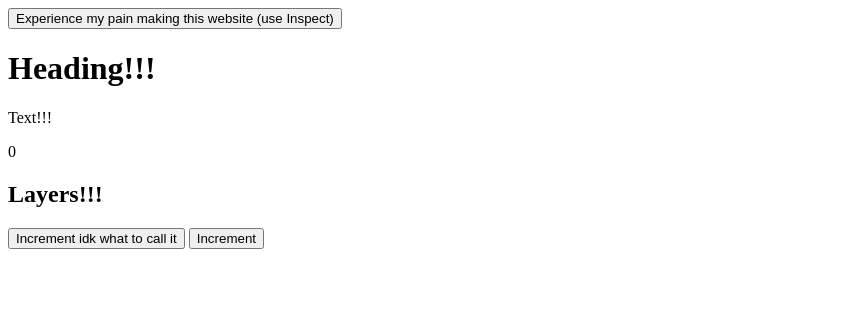
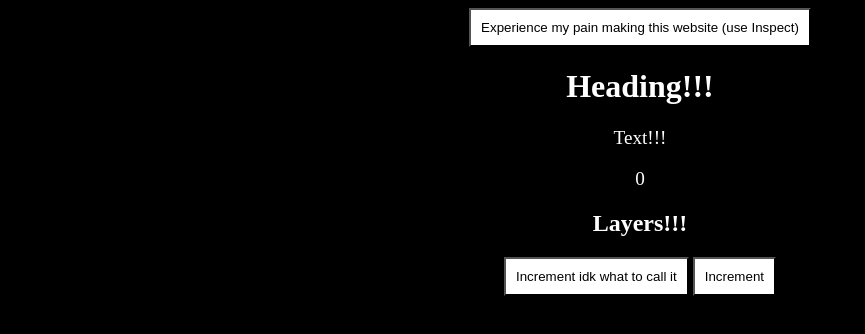
Before and after one commit to your-random-one/your-random-one.github.io, a plain HTML site: page index.html in a window 1280 px wide. Shown: the whole page, without its empty margins (0-865 px from the left). Drawn offline with Linux system fonts and the light colour scheme.

Commit message:
Update index.html
Ooooo style

```diff
--- a/index.html
+++ b/index.html
@@ -1,6 +1,29 @@
 <!DOCTYPE html>
 <html>
   <body>
+    <style>
+      body {
+        background-color:#000000;
+        color:#fff;
+        text-align:center;
+      }
+      p {
+        font-size:1.2em;
+      }
+      button {
+        padding:10px 10px;
+        background-color:#ffffff;
+        color:#000;
+        cursor:pointer;
+        transition:transform 0.5s ease;
+      }
+      button:hover {
+        transform: scale(1.1);
+      }
+      button:active {
+        transform: scale(0.9);
+      }
+    </style>
     <button onclick='throw new OopsieError("oopsie");'>Experience my pain making this website (use Inspect)</button>
     <h1>Heading!!!</h1>
     <p>Text!!!</p>
```
